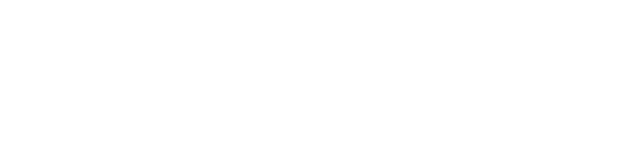
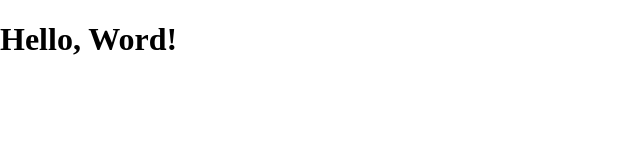
Before and after one commit to OlegVershinin/Udemy-20-projects---one, a plain HTML site: page index.html in a window 1280 px wide. Shown: the whole page, without its empty margins (0-640 px from the left). Drawn offline with Linux system fonts and the light colour scheme.

Commit message:
hello word

```diff
--- a/index.html
+++ b/index.html
@@ -9,6 +9,7 @@
     <link rel="stylesheet" href="style.css">
 </head>
 <body>
+    <h1>Hello, Word!</h1>
     <script src="script.js"></script>
 </body>
 </html>
```
